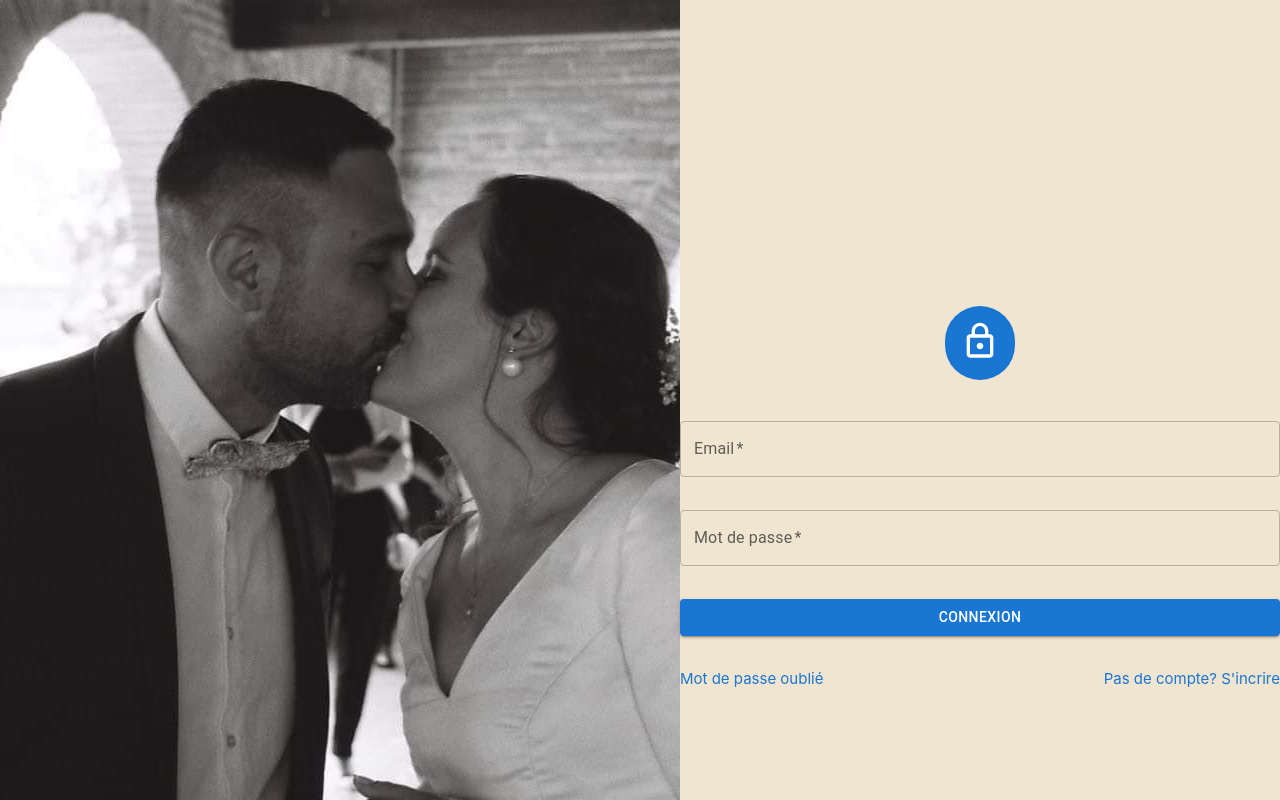
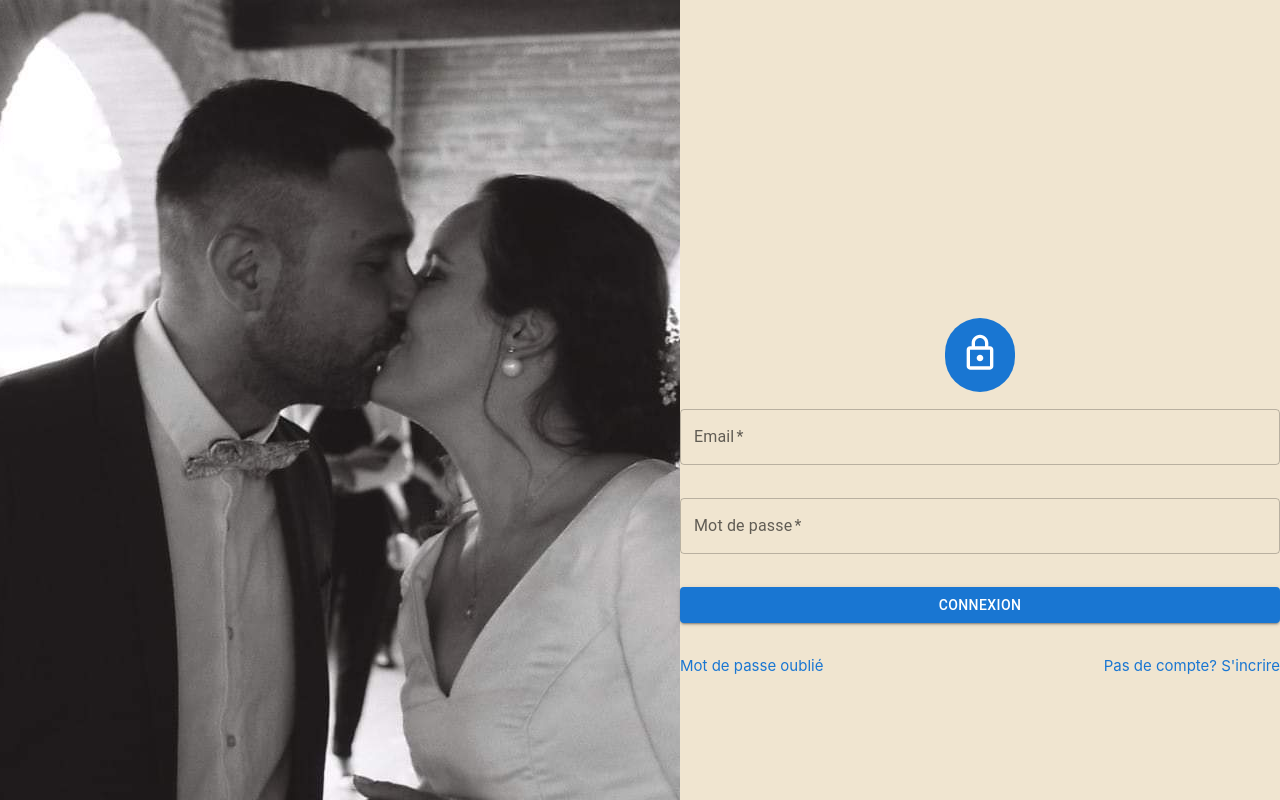
Before and after one commit to BenGex31/weddingguests, a React (Create React App) app: page / in a window 1280 px wide. Shown: the top 800 px of the page. Built offline with nearby package versions, Linux system fonts and the light colour scheme; a web font is replaced by a local one.

Commit message:
Update Login.css

```diff
--- a/src/pages/Login.css
+++ b/src/pages/Login.css
@@ -16,7 +16,6 @@
   background-color: #1976d2;
   padding: 15px;
   border-radius: 50px;
-  margin-bottom: 25px;
 }
 
 .containerForm {
```
